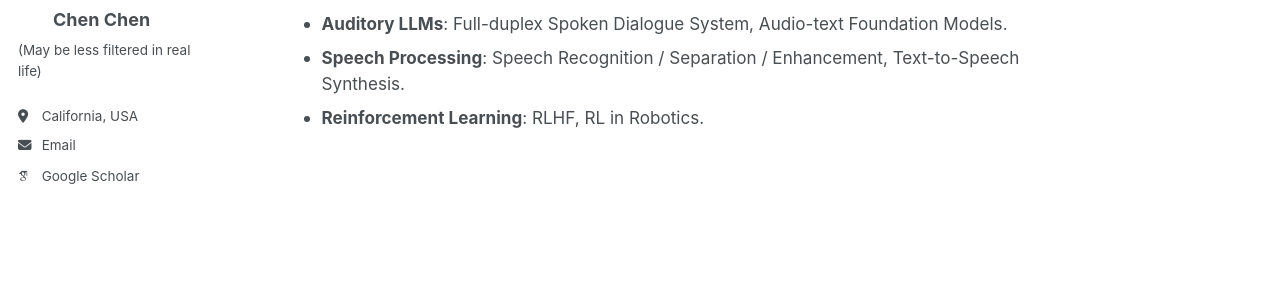
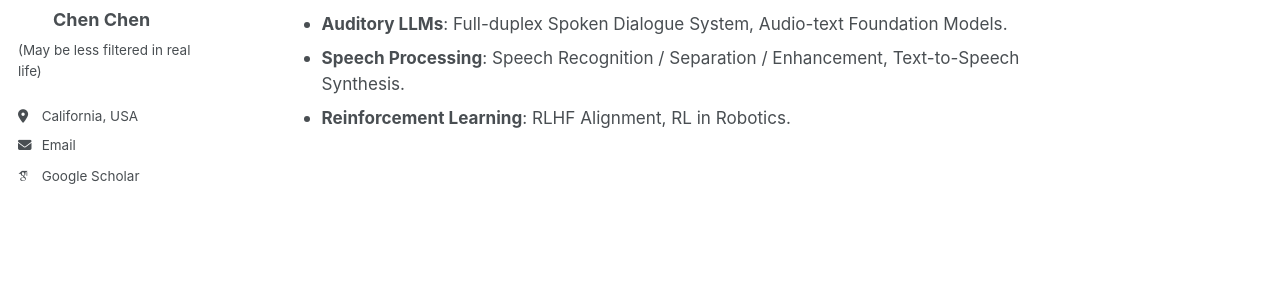
Before and after one commit to cchen1436/cchen1436.github.io, a Jekyll site: the page built from _pages/about.md, in a window 1280 px wide. Shown: the part 271-571 px from the top of the page. Built offline with Jekyll 4.4.1, drawn with Linux system fonts in a browser that asks for light colours; some web fonts are replaced; a script that is not in the unit is left out.

Commit message:
Update about.md

```diff
--- a/_pages/about.md
+++ b/_pages/about.md
@@ -15,4 +15,4 @@ Prior to this, I received my PhD from Nanyang Technological University in 2025,
 My research topics are:
 - **Auditory LLMs**: Full-duplex Spoken Dialogue System, Audio-text Foundation Models.
 - **Speech Processing**: Speech Recognition / Separation / Enhancement, Text-to-Speech Synthesis.
-- **Reinforcement Learning**: RLHF, RL in Robotics.
+- **Reinforcement Learning**: RLHF Alignment, RL in Robotics.
```
